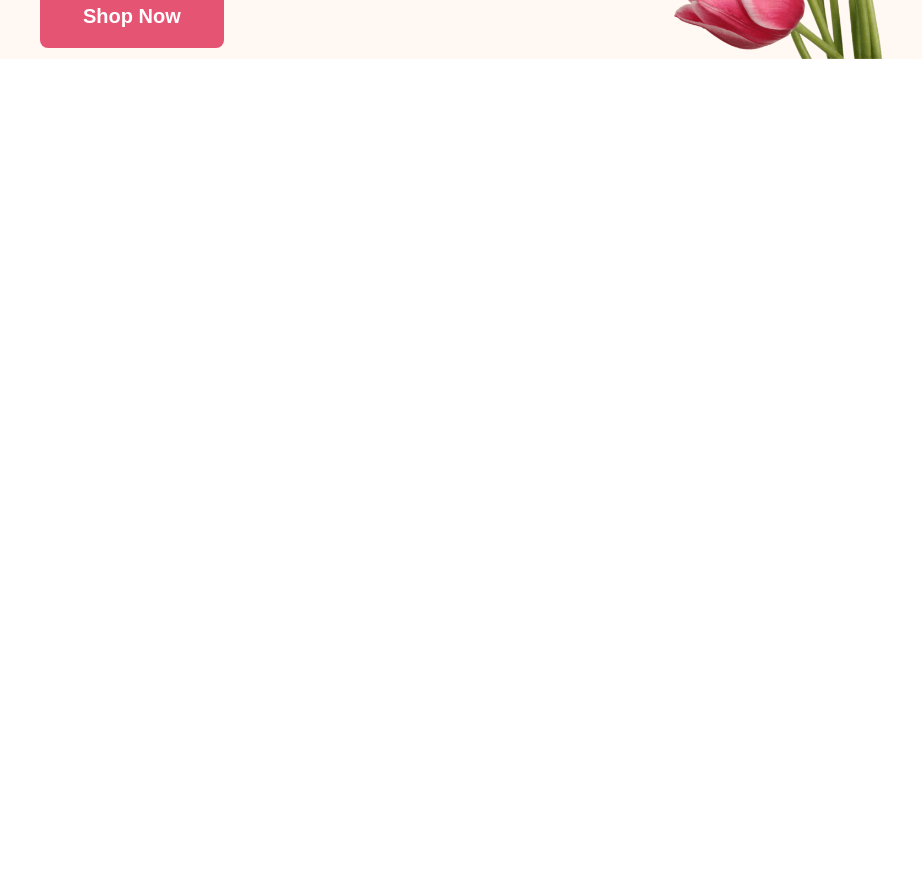
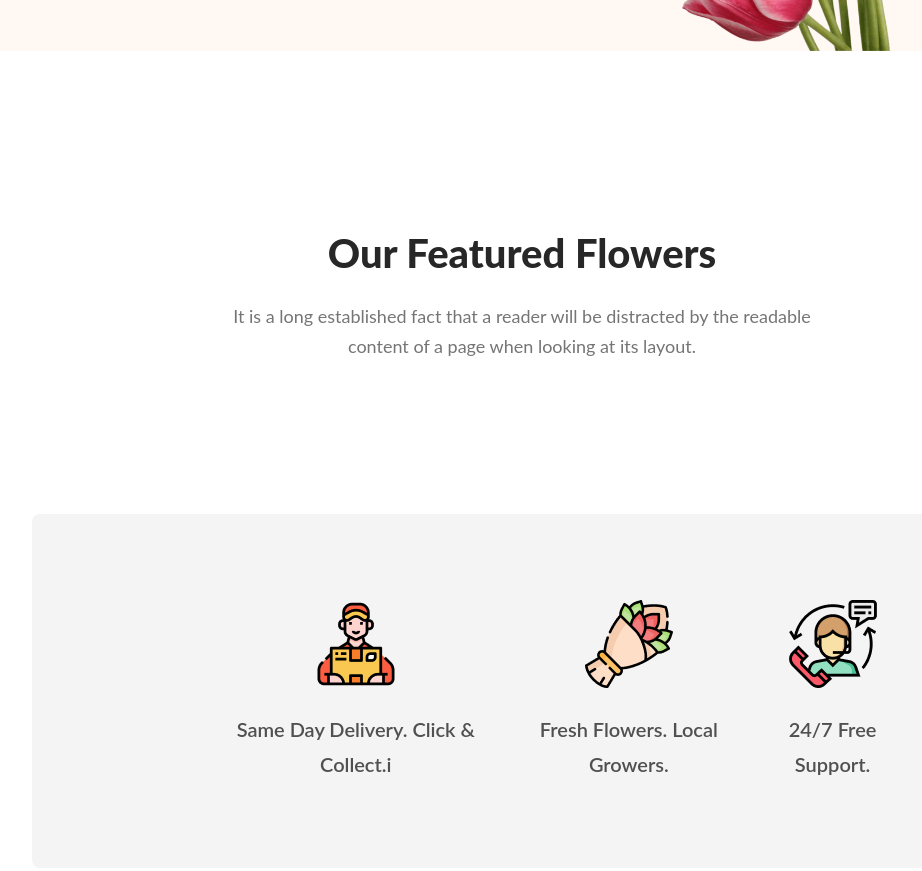
Before and after one commit to 4BIT-NUB/flower-web-shop, a plain HTML site: page index.html in a window 1280 px wide. Shown: the part 420-1291 px from the top of the page, without its empty margins (118-1040 px from the left). Before the commit the page ends 800 px from the top, so only its background shows below. Drawn offline with Linux system fonts and the light colour scheme.

Commit message:
Our Featured Flowers

```diff
--- a/index.html
+++ b/index.html
@@ -1,13 +1,15 @@
 <!DOCTYPE html>
 <html lang="en">
-
 <head>
     <meta charset="UTF-8">
     <meta name="viewport" content="width=device-width, initial-scale=1.0">
     <title>Flower Dokan</title>
+    <link rel="preconnect" href="https://fonts.googleapis.com">
+    <link rel="preconnect" href="https://fonts.gstatic.com" crossorigin>
+    <link href="https://fonts.googleapis.com/css2?family=Open+Sans:wght@700&display=swap" rel="stylesheet">
+
     <link rel="stylesheet" href="styles/flower.css">
 </head>
-
 <body>
     <header class="header">
         <div class="banner">
@@ -20,13 +22,62 @@
             <img class="profile-pic" src="images/pngwing 10.png" alt="">
 
     </header>
+
     <main>
+        <section>
+            <h3 class="section-title">Our Featured Flowers</h3>
+            <p id="what-i-do" class="section-description">It is a long established fact that a reader will be distracted by the readable content of a page when looking at its layout.</p>
+        </section>
+        <!-- <div class="all-contain">
+            <div class="flower-container">
+                <div class="skil">
+                    <img src="images/pngwing 6.png" alt="">
+                    <h3 class="skill-title">Pink Flower Tree</h3>
+                </div>
+
+                <div class="flower-container">
+                    <div class="feature--section-pic">
+                        <img src="images/pngwing 5.png" alt="">
+                        <h3 class="skill-title">Pink Flower Tree</h3>
+                    </div>
+
+
+                    <div class="flower-container">
+                        <div class="feature--section-pic">
+                            <img src="images/pngwing 7.png" alt="">
+                            <h3 class="skill-title">Pink Flower Tree</h3>
+                        </div>
+        </div> -->
+
+
+
+
+        <section class="delivery-section-description">
+            <div class="about-info-container">
+                <!-- .about-info*4>h4.info-title+p.info-description -->
+                <div class="about-info">
+                    <img src="images/Group 57.png" alt="">
+                    <p class="delivery-info-description">Same Day Delivery. Click & Collect.i</p>
+                </div>
+                <div class="about-info">
+                    <img src="images/Group 58.png" alt="">
+                    <p class="delivery-info-description">Fresh Flowers. Local Growers.</p>
+                </div>
+                <div class="about-info">
+                    <img src="images/Group 59.png" alt="">
+                    <p class="delivery-info-description">24/7 Free Support.</p>
+                </div>
+
+            </div>
+        </section>
 
     </main>
+
     <footer>
+
+
 
     </footer>
 
 </body>
-
 </html>
--- a/styles/flower.css
+++ b/styles/flower.css
@@ -1,15 +1,16 @@
+* {
+    margin: 0px;
+}
+
 body {
     font-family: 'Lato', sans-serif;
-    /* font-family: 'Open Sans', sans-serif; */
-    /* font-family: 'Courier New', Courier, monospace; */
 }
 
 /* background color styles */
 
 .header {
     background: #FFF8F3;
-
-    /* banner css setion */
+}
 
 .banner {
     padding: 30px 150px 0px 150px;
@@ -23,13 +24,6 @@ body {
     width: 350px;
 
 }
-
-    /* .banner-greting {
-    color: #474747;
-    font-size: 45px;
-    font-weight: 600;
-    margin-bottom: 0px;
-} */
 
 .banner-title {
     color: #000000;
@@ -61,14 +55,115 @@ body {
     font-weight: 700;
 }
 
-    /* deal */
-
-    /* about section style */
-
 
 /* main section style */
 
 
 
 
-    /* about section style */
+.section-title {
+    padding: 178px 150px 24px 150px;
+    color: #272727;
+    text-align: center;
+    font-family: Lato;
+    font-size: 40px;
+    font-weight: 800;
+}
+
+.section-description {
+    width: 594px;
+    margin: auto;
+    display: flex;
+    color: rgba(39, 39, 39, 0.60);
+    text-align: center;
+    font-size: 18px;
+    font-weight: 400;
+    line-height: 30px;
+}
+
+
+#what-i-do {
+
+    text-align: center;
+}
+
+
+.flower-container {
+    display: flex;
+}
+
+
+.section {
+
+}
+
+
+
+.feature--section-pic {
+    padding: 30px;
+    gap: 24px;
+    border-radius: 5px;
+    background: #FFF;
+    box-shadow: 0px 6px 50px 0px rgba(0, 0, 0, 0.06);
+}
+
+
+.all-contain {
+    padding: 48px 150px 0px 150px;
+    align-items: center;
+    margin: 20px;
+}
+
+.skill-title {}
+
+
+/* services section */
+
+.about {
+    padding: 130px;
+    border-radius: 10px;
+    border-radius: 8px;
+    background: rgba(39, 39, 39, 0.05);
+}
+
+.section-description {
+    padding-bottom: 25px;
+    color: #757575;
+    text-align: center;
+    font-size: 18px;
+}
+
+
+.delivery-section-description {
+    padding: 86px 100px 86px 175px;
+    color: #757575;
+    text-align: center;
+    font-size: 18px;
+    margin: 128px 150px 128px 150px;
+    border-radius: 8px;
+    background: rgba(39, 39, 39, 0.05);
+
+}
+
+.delivery-info-description {
+    padding-top: 20px;
+    color: rgba(39, 39, 39, 0.80);
+    text-align: center;
+    font-family: Lato;
+    font-size: 20px;
+    font-weight: 600;
+    line-height: 35px;
+}
+
+.skills-container {
+    display: flex;
+}
+
+/* main section style */
+main {
+}
+
+.about-info-container {
+    display: flex;
+    justify-content: space-around;
+}
```
Lines whose indentation alone changed are shown as unchanged.
